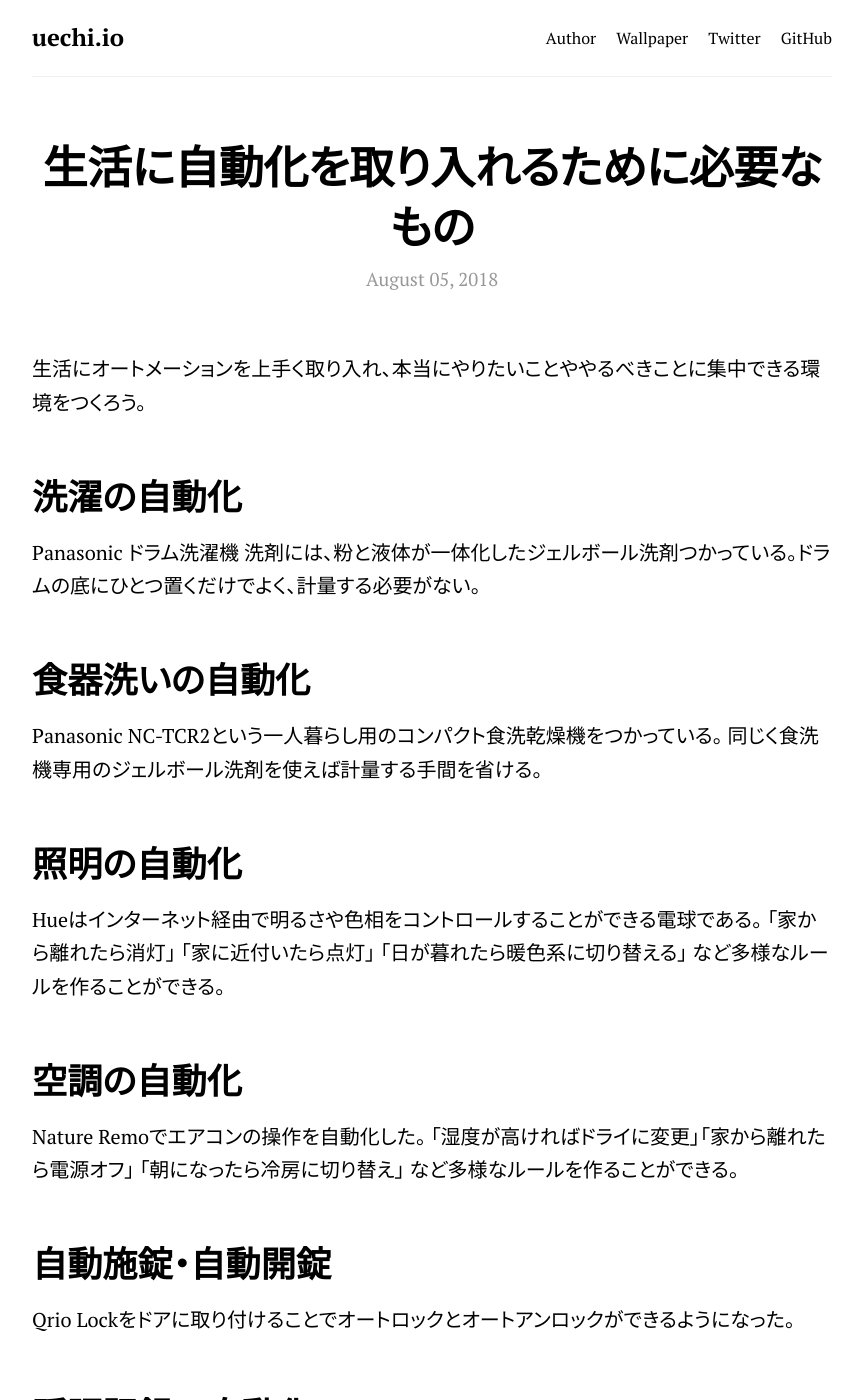
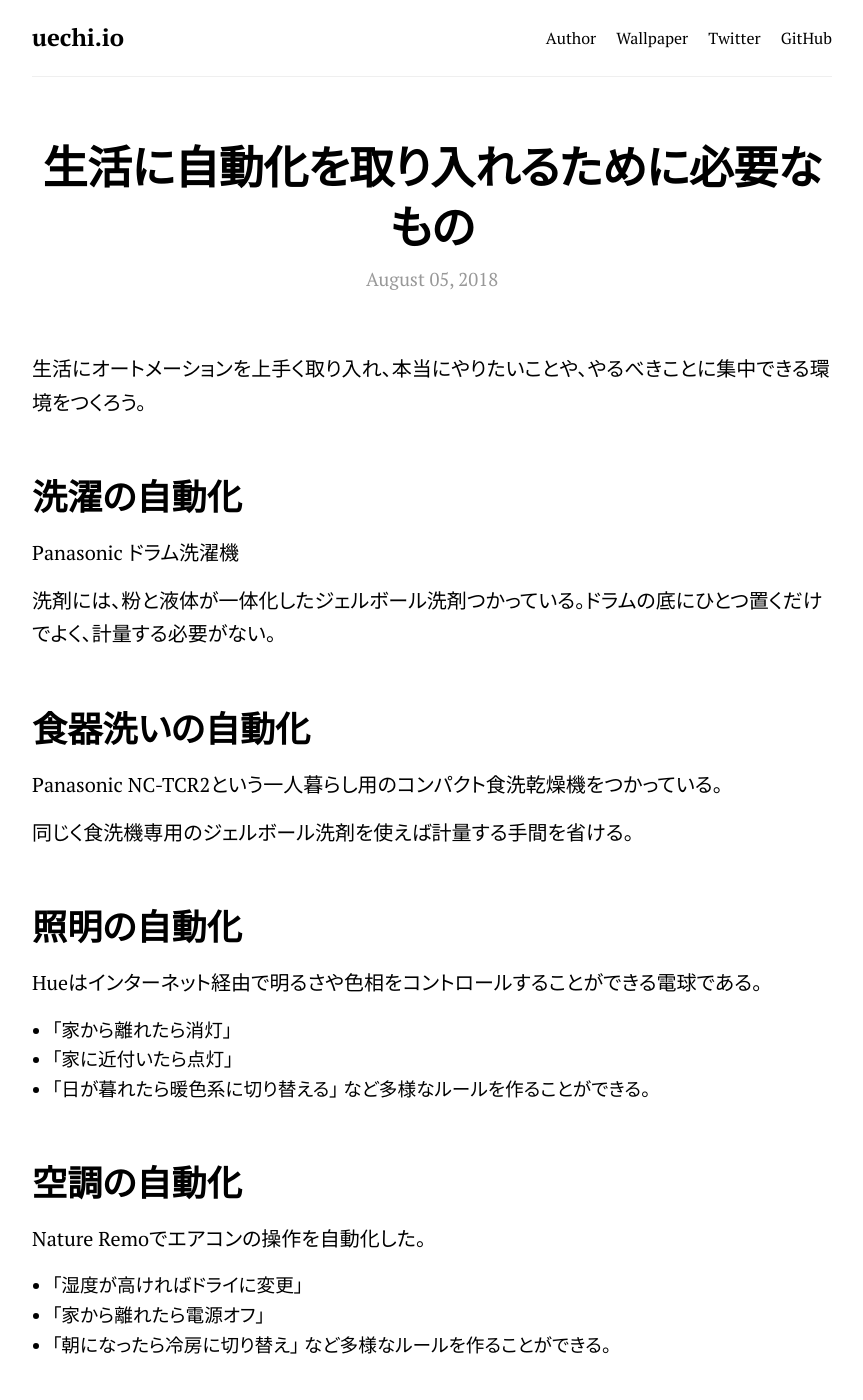
Before and after one commit to uetchy/uechi.io, a Jekyll site: the page built from _posts/2018-08-05-life-automation.md, in a window 1280 px wide and 1400 px high. Shown: the whole window, without its empty margins (208-1071 px from the left). Built offline with Jekyll 4.4.1, drawn with Linux system fonts in a browser that asks for light colours; nearby versions of some CDN libraries; comment, search, counter and statistics services are not loaded.

```diff
--- a/_posts/2018-08-05-life-automation.md
+++ b/_posts/2018-08-05-life-automation.md
@@ -3,37 +3,60 @@ title: 生活に自動化を取り入れるために必要なもの
 date: 2018-08-05
 ---
 
-生活にオートメーションを上手く取り入れ、本当にやりたいことややるべきことに集中できる環境をつくろう。
+生活にオートメーションを上手く取り入れ、本当にやりたいことや、やるべきことに集中できる環境をつくろう。
 # 洗濯の自動化
+
 Panasonic ドラム洗濯機
+
 洗剤には、粉と液体が一体化したジェルボール洗剤つかっている。ドラムの底にひとつ置くだけでよく、計量する必要がない。
+
 # 食器洗いの自動化
+
 Panasonic NC-TCR2という一人暮らし用のコンパクト食洗乾燥機をつかっている。
+
 同じく食洗機専用のジェルボール洗剤を使えば計量する手間を省ける。
+
 # 照明の自動化
+
 Hueはインターネット経由で明るさや色相をコントロールすることができる電球である。
-「家から離れたら消灯」
-「家に近付いたら点灯」
-「日が暮れたら暖色系に切り替える」
+- 「家から離れたら消灯」
+- 「家に近付いたら点灯」
+- 「日が暮れたら暖色系に切り替える」
 など多様なルールを作ることができる。
+
 # 空調の自動化
+
 Nature Remoでエアコンの操作を自動化した。
-「湿度が高ければドライに変更」「家から離れたら電源オフ」
-「朝になったら冷房に切り替え」
+- 「湿度が高ければドライに変更」
+- 「家から離れたら電源オフ」
+- 「朝になったら冷房に切り替え」
 など多様なルールを作ることができる。
+
 # 自動施錠・自動開錠
+
 Qrio Lockをドアに取り付けることでオートロックとオートアンロックができるようになった。
+
 # 睡眠記録の自動化
+
 睡眠を計測する際に身体にウェアラブルデバイスを身につける必要がないという点で、Nokia Sleepは優れている。
 入眠・起床検知、心拍数記録、睡眠深度解析、いびき検出、IFTTT連携がある。
+
 # 体重記録の自動化
+
 WithingsのWi-Fi Scaleを使っている。体重をWi-Fi経由でクラウドに保存し、Apple Healthなどで推移を確認できる。
+
 # コーヒー豆のサブスクリプション
+
 珈琲きゃろっとのサブスクリプションを利用している。
+
 # オンラインスーパー
+
 イトーヨーカドーのオンラインスーパーを使っている。お気に入りリストに牛乳、オレンジ、ベーコン、卵など毎回買うものを登録しておくことで、慣れれば5分程度で注文が完了する。あとは指定した時間に家に商品を届けてくれる。
 
 # 自動家計簿
+
 MoneyForwardを使っている。支出を自動で食費、趣味、日用品などに仕分けてくれる。
+
 # 気になる製品
+
 ルンバは気になるが、絨毯を取り除くわけにもいかないので二の足を踏んでいる。
```
